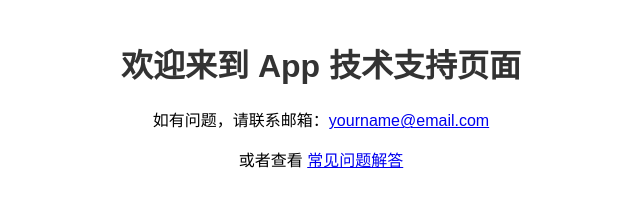
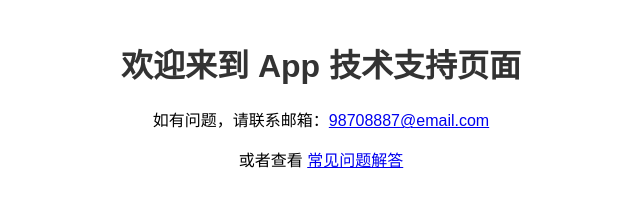
Before and after one commit to wangweiyang8887/app-support, a plain HTML site: page index.html in a window 1280 px wide. Shown: the full height of the page, 319-959 px from the left. Drawn offline with Linux system fonts and the light colour scheme.

Commit message:
Update index.html

```diff
--- a/index.html
+++ b/index.html
@@ -11,7 +11,7 @@
 </head>
 <body>
     <h1>欢迎来到 App 技术支持页面</h1>
-    <p>如有问题，请联系邮箱：<a href="mailto:98708887@email.com">yourname@email.com</a></p>
+    <p>如有问题，请联系邮箱：<a href="mailto:98708887@email.com">98708887@email.com</a></p>
     <p>或者查看 <a href="https://github.com/wangweiyang8887">常见问题解答</a></p>
 </body>
 </html>
```
